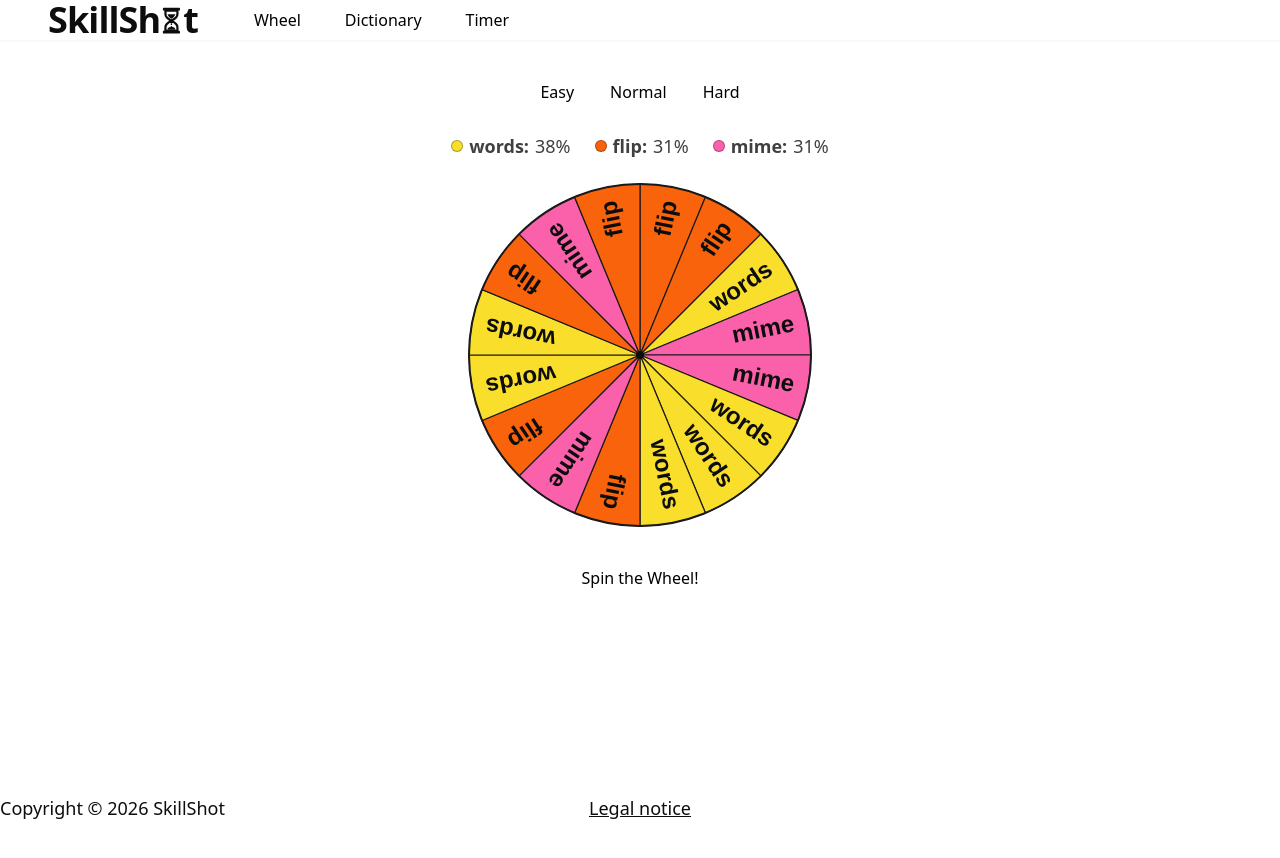
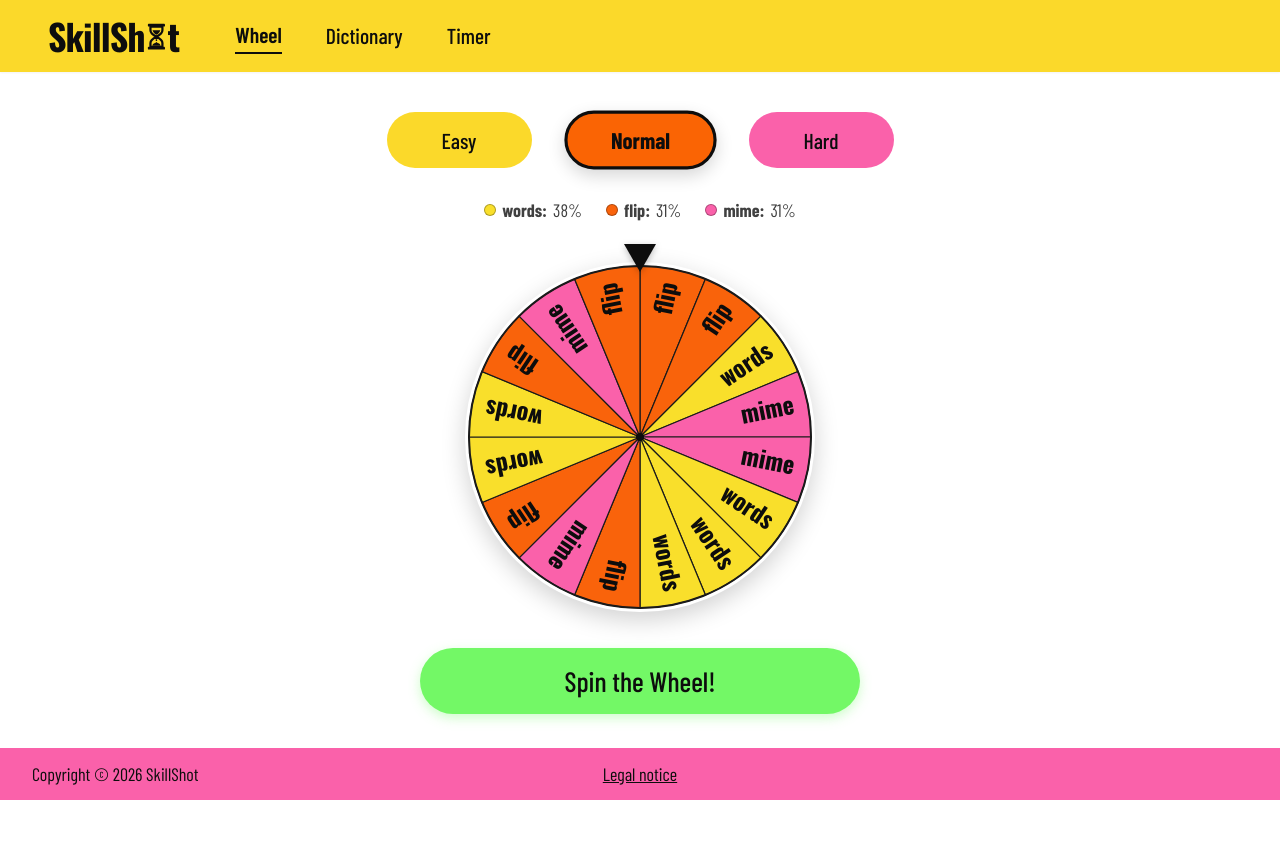
Before and after one commit to Charlotte-Michallet/SkillShot, a plain HTML site: page index.html in a window 1280 px wide. Before the commit the page ends 822 px from the top, so only its background shows below. Drawn offline with nearby package versions, Linux system fonts and the light colour scheme; the site is published under a folder, as on GitHub Pages, so addresses that start at the root find nothing.

Commit message:
fix: fix style for deployment

```diff
--- a/index.html
+++ b/index.html
@@ -5,7 +5,7 @@
         <meta name="viewport" content="width=device-width, initial-scale=1.0" />
         <title>SkillShot</title>
 
-        <link rel="stylesheet" href="/assets/style/style.css" />
+        <link rel="stylesheet" href="assets/style/style.css" />
 
         <link rel="preconnect" href="https://fonts.googleapis.com" />
         <link rel="preconnect" href="https://fonts.gstatic.com" crossorigin />
```
